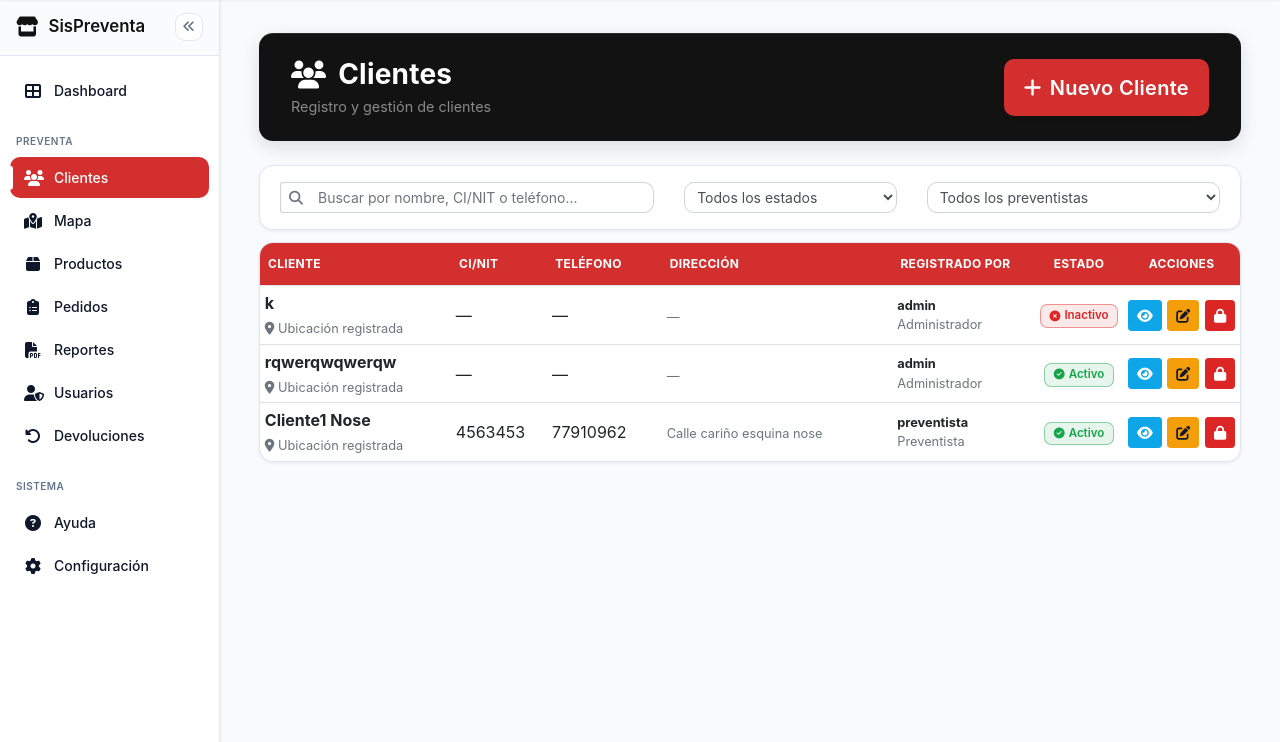
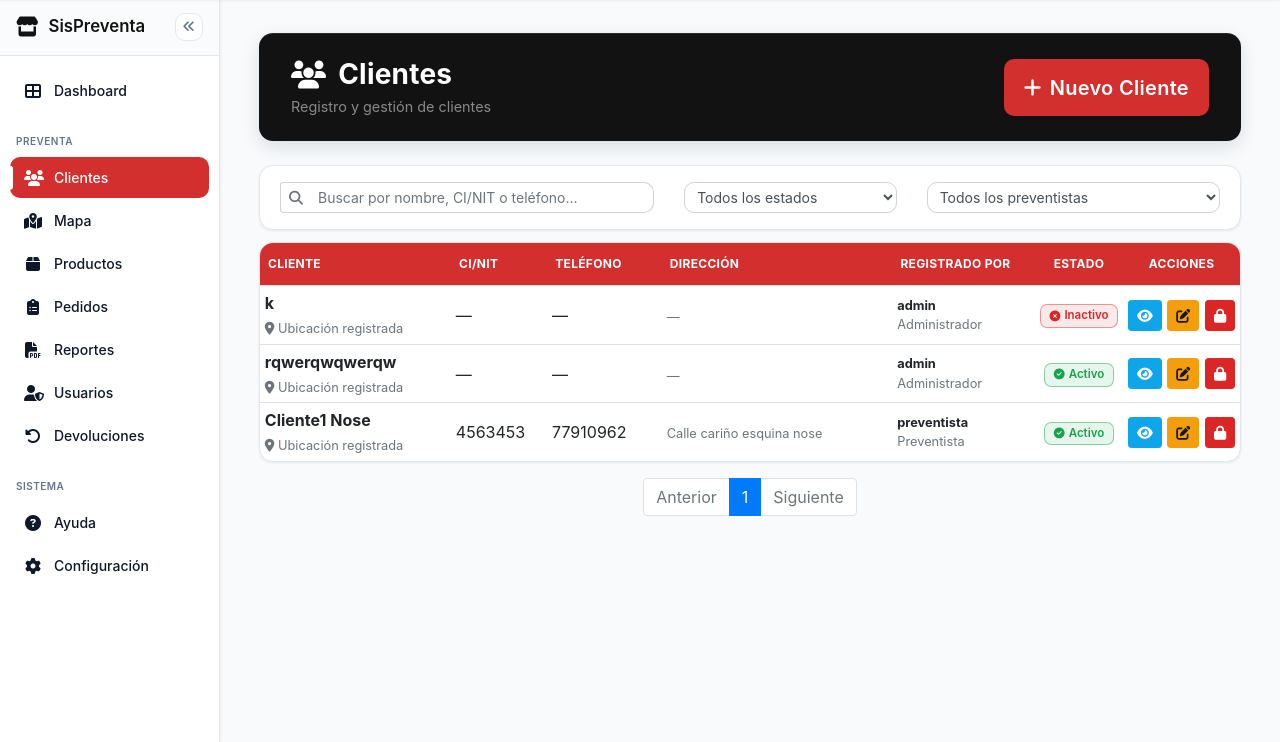
Before and after one commit to Guilder23/Sistema-Preventa, a Django app: page /clientes/ in a window 1280 px wide. Shown: the part 57-799 px from the top of the page. Run offline with Django 5.2, Linux system fonts and the light colour scheme; a user stored in the database is signed in; data comes from the database, SQL or seed files in the repository; some libraries are stand-ins or nearby versions.

Commit message:
Implementacion de paginacion en GESTION DE CLIENTES

```diff
--- a/apps/clientes/views.py
+++ b/apps/clientes/views.py
@@ -81,11 +81,24 @@ def listar_clientes(request):
     if vendedor_id is not None:
         clientes = clientes.filter(creado_por_id=vendedor_id)
 
+    # PAGINACIÓN
+    from django.core.paginator import Paginator, EmptyPage, PageNotAnInteger
+    page = request.GET.get("page", 1)
+    paginator = Paginator(clientes, 10)  # 10 clientes por página
+    try:
+        page_obj = paginator.page(page)
+    except PageNotAnInteger:
+        page_obj = paginator.page(1)
+    except EmptyPage:
+        page_obj = paginator.page(paginator.num_pages)
+
     return render(
         request,
         "clientes/clientes.html",
         {
-            "clientes": clientes,
+            "clientes": page_obj.object_list,
+            "page_obj": page_obj,
+            "paginator": paginator,
             "q": q,
             "estado": estado,
             "vendedor": str(vendedor_id) if vendedor_id is not None else "",
--- a/templates/clientes/clientes.html
+++ b/templates/clientes/clientes.html
@@ -140,6 +140,38 @@
     {% include 'clientes/modals/ver.html' %}
     {% include 'clientes/modals/elimina.html' %}
 </div>
+
+<!-- Controles de paginación -->
+{% if page_obj %}
+<nav aria-label="Paginación de clientes" class="mt-3">
+    <ul class="pagination justify-content-center">
+        {% if page_obj.has_previous %}
+            <li class="page-item">
+                <a class="page-link" href="?q={{ q }}&estado={{ estado }}&vendedor={{ vendedor }}&page={{ page_obj.previous_page_number }}">Anterior</a>
+            </li>
+        {% else %}
+            <li class="page-item disabled"><span class="page-link">Anterior</span></li>
+        {% endif %}
+
+        {% for num in paginator.page_range %}
+            {% if page_obj.number == num %}
+                <li class="page-item active"><span class="page-link">{{ num }}</span></li>
+            {% elif num > page_obj.number|add:'-3' and num < page_obj.number|add:'3' %}
+                <li class="page-item"><a class="page-link" href="?q={{ q }}&estado={{ estado }}&vendedor={{ vendedor }}&page={{ num }}">{{ num }}</a></li>
+            {% endif %}
+        {% endfor %}
+
+        {% if page_obj.has_next %}
+            <li class="page-item">
+                <a class="page-link" href="?q={{ q }}&estado={{ estado }}&vendedor={{ vendedor }}&page={{ page_obj.next_page_number }}">Siguiente</a>
+            </li>
+        {% else %}
+            <li class="page-item disabled"><span class="page-link">Siguiente</span></li>
+        {% endif %}
+    </ul>
+</nav>
+{% endif %}
+</div>
 {% endblock %}
 
 {% block scripts_extra %}
```
